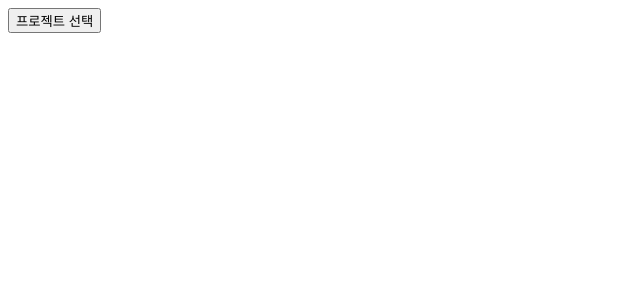
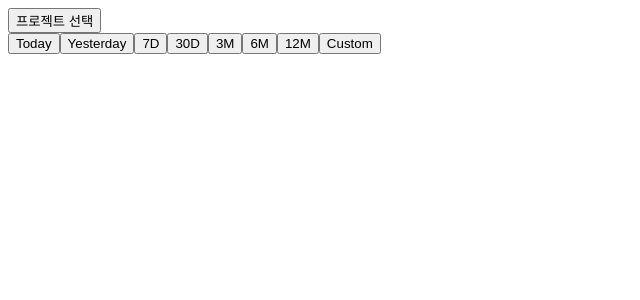
Before and after one commit to jada-gwon/gwon-hyeseon-coxwave, a Next.js app: page /event-list-page/event-list-page.ui in a window 1280 px wide. Shown: the top 300 px of the page, without its empty margins (0-640 px from the left). Built offline with nearby package versions, Linux system fonts and the light colour scheme.

Commit message:
feat: 기간 선택 컴포넌트와 토글그룹 컴포넌트 추가

```diff
--- /dev/null
+++ b/src/features/period-filter/index.ts
@@ -0,0 +1 @@
+export { default as PeriodFilter } from './period-filter.ui';
--- /dev/null
+++ b/src/features/period-filter/period-filter.ui.tsx
@@ -0,0 +1,70 @@
+import { useState } from 'react';
+
+import { isValidDate } from '@/shared/lib/dateUtil.lib';
+import { ToggleGroup } from '@/shared/ui/toggle-group';
+
+type PeriodFilterProps = {
+  selectedPeriod: string | null;
+  // customDate?: string;
+  onChangePeriod: (
+    period: string | null,
+    // data?: { customDate: string },
+  ) => void;
+};
+
+const periodFilterOptions = [
+  { label: 'Today' },
+  { label: 'Yesterday' },
+  { label: '7D' },
+  { label: '30D' },
+  { label: '3M' },
+  { label: '6M' },
+  { label: '12M' },
+  { label: 'Custom' },
+];
+
+const PeriodFilter: React.FC<PeriodFilterProps> = ({
+  selectedPeriod,
+  onChangePeriod,
+}) => {
+  const [showCustomDateInput, setShowCustomDateInput] = useState(false);
+  const isCustomPeriodSelected =
+    selectedPeriod != null && isValidDate(selectedPeriod);
+  return (
+    <>
+      <ToggleGroup
+        name="조회 기간"
+        type="single"
+        pressed={isCustomPeriodSelected ? 'Custom' : selectedPeriod}
+        onChangePressed={(pressed) => {
+          if (pressed === 'Custom') {
+            setShowCustomDateInput(true);
+          } else {
+            setShowCustomDateInput(false);
+            onChangePeriod(pressed);
+          }
+        }}
+      >
+        {periodFilterOptions.map((option) => (
+          <ToggleGroup.Item key={option.label} value={option.label}>
+            {option.label}
+          </ToggleGroup.Item>
+        ))}
+      </ToggleGroup>
+      {showCustomDateInput && (
+        <div>
+          <input
+            type="date"
+            value={isCustomPeriodSelected ? selectedPeriod : ''}
+            onChange={(event) => {
+              onChangePeriod(event.target.value || null);
+              setShowCustomDateInput(false);
+            }}
+          />
+        </div>
+      )}
+    </>
+  );
+};
+
+export default PeriodFilter;
--- a/src/pages/event-list-page/event-list-page.ui.tsx
+++ b/src/pages/event-list-page/event-list-page.ui.tsx
@@ -2,10 +2,12 @@
 
 import { useState } from 'react';
 
+import { PeriodFilter } from '@/features/period-filter';
 import { ProjectSelect } from '@/features/project-select';
 
 const EventListPage: React.FC = () => {
   const [selectedProject, setSelectedProject] = useState<string | null>(null);
+  const [selectedPeriod, setSelectedPeriod] = useState<string | null>(null);
 
   return (
     <>
@@ -17,6 +19,10 @@ const EventListPage: React.FC = () => {
             setSelectedProject(projectId);
           }}
         />
+        <PeriodFilter
+          selectedPeriod={selectedPeriod}
+          onChangePeriod={setSelectedPeriod}
+        />
       </section>
       <section aria-label="이벤트 목록"></section>
     </>
--- /dev/null
+++ b/src/shared/lib/dateUtil.lib.ts
@@ -0,0 +1,4 @@
+export function isValidDate(dateString: string): boolean {
+  const date = new Date(dateString);
+  return !isNaN(date.getTime());
+}
--- /dev/null
+++ b/src/shared/ui/toggle-group/index.ts
@@ -0,0 +1,8 @@
+import ToggleButton from './toggle-button.ui';
+import ToggleGroupRoot from './toggle-group-root.ui';
+
+const ToggleGroup = Object.assign(ToggleGroupRoot, {
+  Item: ToggleButton,
+});
+
+export { ToggleGroup };
--- /dev/null
+++ b/src/shared/ui/toggle-group/toggle-button.ui.tsx
@@ -0,0 +1,21 @@
+import { ToggleButtonProps } from './toggle-group.type';
+
+const ToggleButton: React.FC<ToggleButtonProps> = ({
+  children,
+  pressed,
+  onPressedChange,
+}) => {
+  return (
+    <button
+      type="button"
+      onClick={() => {
+        onPressedChange?.(!pressed);
+      }}
+    >
+      {children}
+      {pressed && '✔️'}
+    </button>
+  );
+};
+
+export default ToggleButton;
--- /dev/null
+++ b/src/shared/ui/toggle-group/toggle-group-root.ui.tsx
@@ -0,0 +1,52 @@
+import { Children, cloneElement } from 'react';
+
+import { isToggleButtonElement } from './toggle-group.lib';
+import { ToggleGroupProps } from './toggle-group.type';
+
+const ToggleGroupRoot: React.FC<ToggleGroupProps> = ({
+  name,
+  type,
+  pressed,
+  children,
+  onChangePressed,
+}) => {
+  return (
+    <div aria-label={name} role="group" dir="ltr">
+      {Children.map(children, (child) => {
+        if (isToggleButtonElement(child)) {
+          if (child.props.value == null) {
+            console.warn('토글 그룹의 버튼의 value props가 필요합니다.');
+          }
+          return cloneElement(child, {
+            pressed:
+              type === 'single'
+                ? child.props.value === pressed
+                : child.props.value != null &&
+                  pressed?.includes(child.props.value),
+            onPressedChange: (isPressed) => {
+              if (child.props.value == null) {
+                console.warn('토글 버튼의 value props가 없습니다.');
+                return;
+              }
+              if (type === 'single') {
+                onChangePressed?.(isPressed ? child.props.value : null);
+              }
+              if (type === 'multiple') {
+                onChangePressed?.(
+                  isPressed
+                    ? [...(pressed ?? []), child.props.value]
+                    : (pressed?.filter(
+                        (value) => value !== child.props.value,
+                      ) ?? []),
+                );
+              }
+            },
+          });
+        }
+        return child;
+      })}
+    </div>
+  );
+};
+
+export default ToggleGroupRoot;
--- /dev/null
+++ b/src/shared/ui/toggle-group/toggle-group.lib.ts
@@ -0,0 +1,10 @@
+import { isValidElement } from 'react';
+
+import ToggleButton from './toggle-button.ui';
+import { ToggleButtonProps } from './toggle-group.type';
+
+export const isToggleButtonElement = (
+  element: React.ReactNode,
+): element is React.ReactElement<ToggleButtonProps> => {
+  return isValidElement(element) && element.type === ToggleButton;
+};
```
Also changed, not shown: src/shared/ui/toggle-group/toggle-group.type.ts (added, +26 -0 lines).
